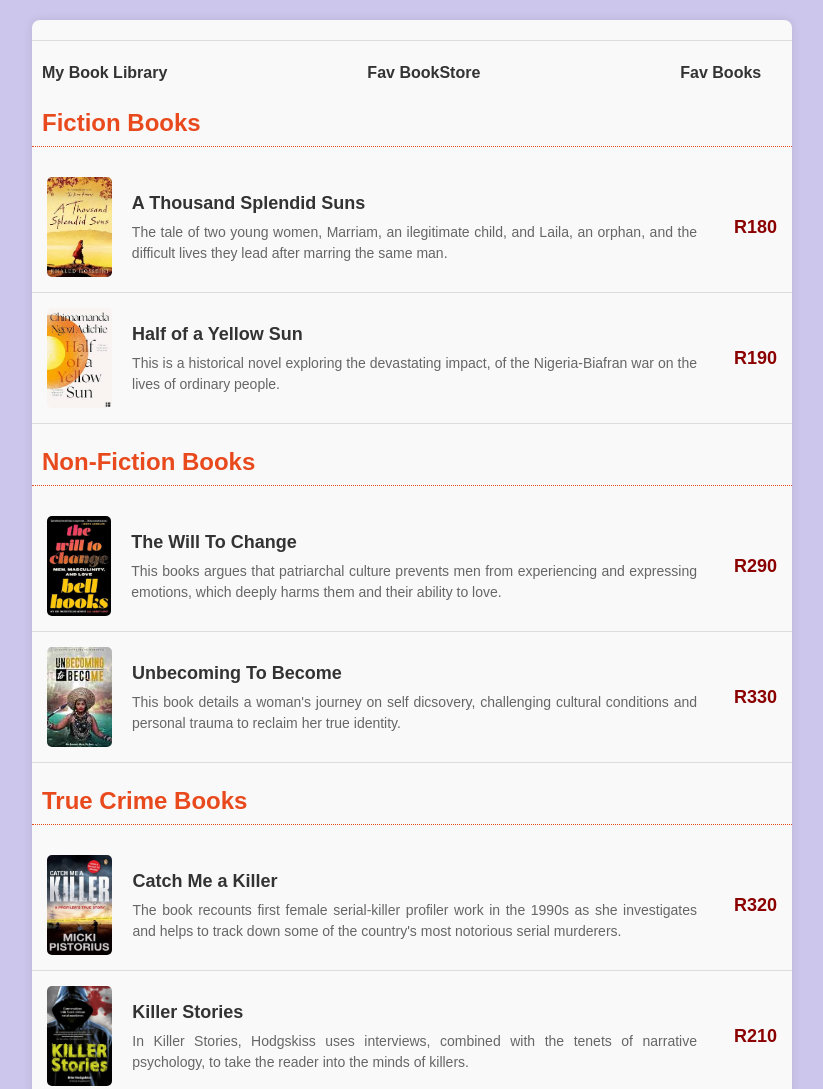
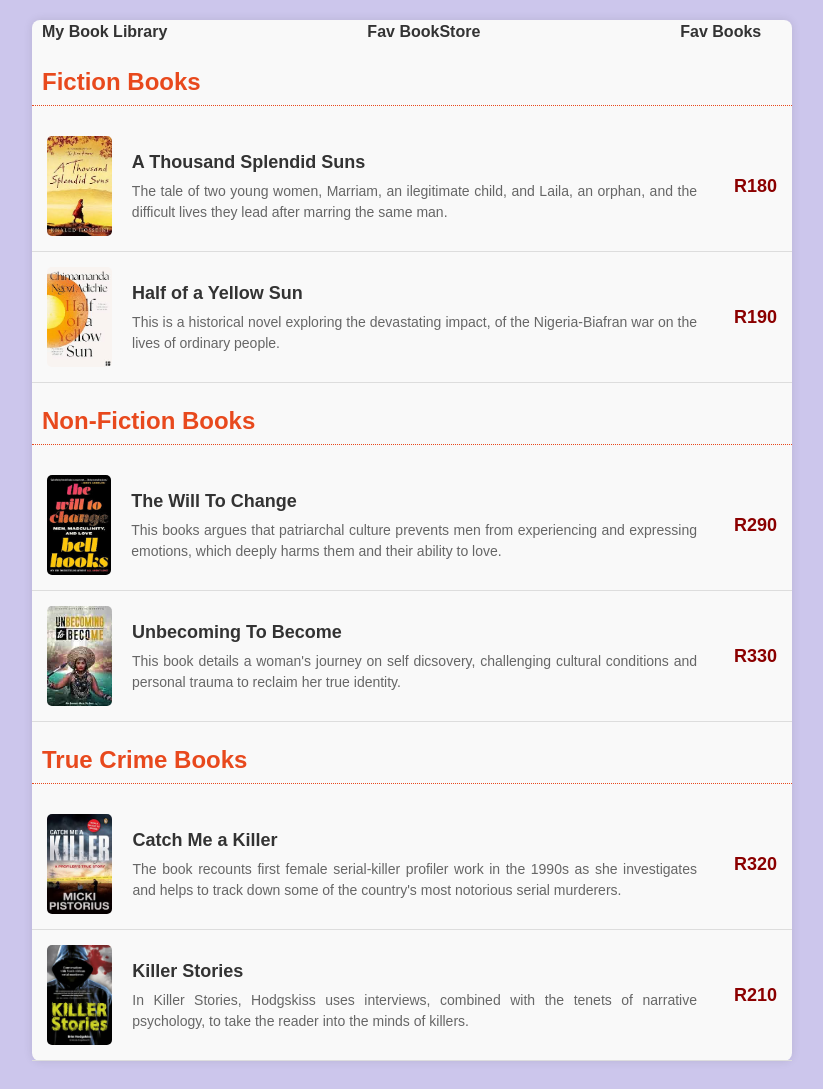
Before and after one commit to zandilemaleka/my-book-library, a plain HTML site: page index.html in a window 1280 px wide. Shown: the top 1089 px of the page, without its empty margins (228-1051 px from the left). Drawn offline with Linux system fonts and the light colour scheme.

Commit message:
removed unused header element

```diff
--- a/index.html
+++ b/index.html
@@ -8,7 +8,7 @@
 </head>
 <body>
    <div class="container">
-    <div class="header"> </div>
+
     <div class="book-profile">
         <a href="#" class="book-link"> My Book Library </a>
         <a href="#" class="book-link"> Fav BookStore </a>
```
